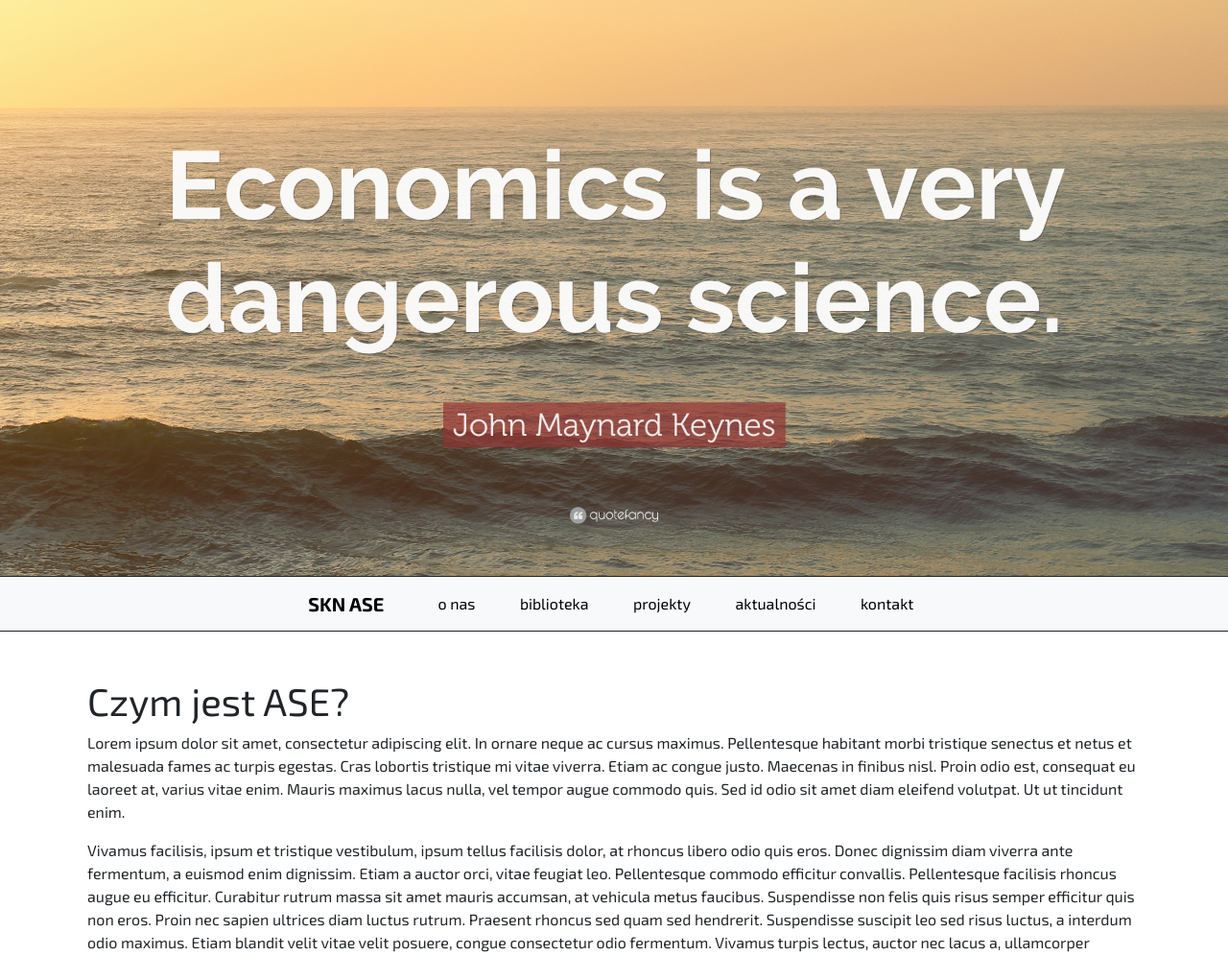
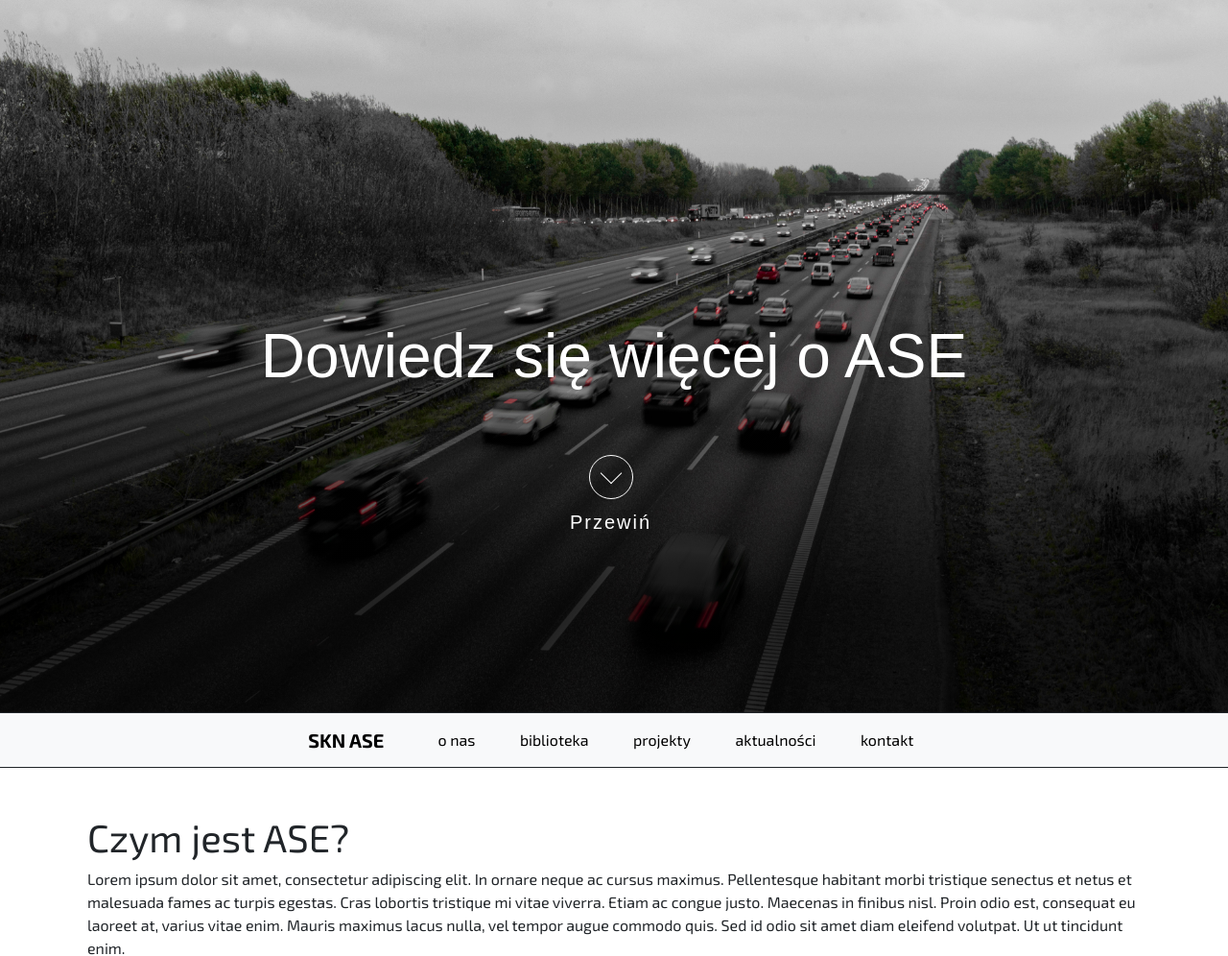
Before and after one commit to azolkos/sknase, a Django app: page / in a window 1280 px wide. Shown: the top 996 px of the page at 96% size. Run offline with Django 3.2, Linux system fonts and the light colour scheme; some libraries are stand-ins or nearby versions.

Commit message:
1. Added better main page. 2. New design philosophy.

```diff
--- a/static/css/master.css
+++ b/static/css/master.css
@@ -5,21 +5,113 @@ html, body {
     margin: 0;
 }
 
-/* body {
-	margin-left: calc(100vw - 100%);
-} */
-
-.bg {
-    /* The image used */
-    background-image: url("../img/backgrounds/bg_main.jpg");
-
-    /* Full height */
-    height: 75%;
-
-    /* Center and scale the image nicely */
+/* BACKGROUNDS */
+.cover {
+    /* background-attachment: fixed; */
     background-position: center;
     background-repeat: no-repeat;
     background-size: cover;
+}
+.bg_main {
+    background-image: url('../img/backgrounds/bg_main.jpg');
+	height: calc(100% - 58px);
+	background-attachment: fixed;
+}
+.bg_onas {
+	background-image: url('../img/backgrounds/bg_main.jpg');
+	height: 25%;
+}
+.bg_biblioteka {
+	background-image: url('../img/backgrounds/bg_main.jpg');
+	height: 25%;
+}
+.bg_projekty {
+	background-image: url('../img/backgrounds/bg_main.jpg');
+	height: 25%;
+}
+.bg_aktualnosci {
+	background-image: url('../img/backgrounds/bg_main.jpg');
+	height: 25%;
+}
+.bg_kontakt {
+	background-image: url('../img/backgrounds/bg_main.jpg');
+	height: 25%;
+}
+
+/* Place text in the middle of the image */
+section {
+	position: relative;
+	width: 100%;
+	height: 100%;
+}
+section::after {
+	position: absolute;
+	bottom: 0;
+	left: 0;
+	content: '';
+	width: 100%;
+	height: 80%;
+	background: -webkit-linear-gradient(top,rgba(0,0,0,0) 0,rgba(0,0,0,.8) 80%,rgba(0,0,0,.8) 100%);
+	background: linear-gradient(to bottom,rgba(0,0,0,0) 0,rgba(0,0,0,.8) 80%,rgba(0,0,0,.8) 100%);
+}
+section h1 {
+	position: absolute;
+	top: 50%;
+	left: 50%;
+	z-index: 2;
+	-webkit-transform: translate(-50%, -50%);
+	transform: translate(-50%, -50%);
+	color: #fff;
+	font : normal 400 64px/1 'Josefin Sans', sans-serif;
+	text-align: center;
+	white-space: nowrap;
+}
+
+#GREETING a {
+	padding-top: 60px;
+}
+#GREETING a span {
+	position: absolute;
+	top: 0;
+	left: 50%;
+	width: 46px;
+	height: 46px;
+	margin-left: -23px;
+	border: 1px solid #fff;
+	border-radius: 100%;
+	box-sizing: border-box;
+}
+#GREETING a span::after {
+	position: absolute;
+	top: 50%;
+	left: 50%;
+	content: '';
+	width: 16px;
+	height: 16px;
+	margin: -12px 0 0 -8px;
+	border-left: 1px solid #fff;
+	border-bottom: 1px solid #fff;
+	-webkit-transform: rotate(-45deg);
+	transform: rotate(-45deg);
+	box-sizing: border-box;
+}
+
+.hero-image a {
+	position: absolute;
+	bottom: 20%;
+	left: calc(50% - 46px);
+	z-index: 2;
+	display: inline-block;
+	-webkit-transform: translate(0, -50%);
+	transform: translate(0, -50%);
+	color: #fff;
+	font : normal 400 20px/1 'Josefin Sans', sans-serif;
+	letter-spacing: .1em;
+	text-decoration: none;
+	transition: opacity .3s;
+}
+.hero-image a:hover {
+	opacity: .5;
 }
 
 a:link, a:visited, a:hover, a:active {
--- a/static/js/master.js
+++ b/static/js/master.js
@@ -21,3 +21,22 @@ function closeForm(id) {
 	var x = document.getElementById("form-".concat("", id));
 	x.style.display = 'none'
 }
+
+function navStick() {
+	if (window.pageYOffset >= sticky) {
+		navbar.classList.add("sticky")
+	} else {
+		navbar.classList.remove("sticky");
+	}
+}
+
+$(function() {
+	$("#SCROLL").on("click", function(e) {
+		e.preventDefault();
+		$("html, body").animate(
+			{ scrollTop: $($(this).attr("href")).offset().top },
+			500,
+			"linear"
+		);
+	});
+});
--- a/templates/index.html
+++ b/templates/index.html
@@ -19,7 +19,7 @@
 	<link rel="stylesheet" type="text/css" href="/static/css/linkstyle.css">
 
 	<!-- External scripts -->
-	<script src="https://ajax.googleapis.com/ajax/libs/jquery/3.2.1/jquery.min.js"></script>
+	<script src="https://ajax.aspnetcdn.com/ajax/jQuery/jquery-3.3.1.min.js"></script>
 	<script src="https://maxcdn.bootstrapcdn.com/bootstrap/4.0.0/js/bootstrap.min.js" integrity="sha384-JZR6Spejh4U02d8jOt6vLEHfe/JQGiRRSQQxSfFWpi1MquVdAyjUar5+76PVCmYl" crossorigin="anonymous"></script>
 
 	<!-- Custom scripts -->
@@ -34,7 +34,38 @@
 <body>
 
 	<!-- HEADER -->
-	<div id="HEADER" class="w3-hide-small container-fluid bg"></div>
+	<div id="HEADER" class="w3-hide-small cover">
+		<section id="GREETING" class="hero-image w3-hide">
+			<h1>Dowiedz się więcej o ASE</h1>
+			<a id="SCROLL" href="#NAVIGATION"><span></span>Przewiń</a>
+		</section>
+	</div>
+	<script type="text/javascript">
+		var currentPage = "{{request.path}}";
+		var coverDiv = document.getElementById("HEADER");
+		var greet = document.getElementById("GREETING")
+		switch(currentPage) {
+			case "/":
+				coverDiv.classList.add("bg_main");
+				greet.classList.remove("w3-hide")
+				break;
+			case "/onas/":
+				coverDiv.classList.add("bg_onas");
+				break;
+			case "/biblioteka/":
+				coverDiv.classList.add("bg_biblioteka");
+				break;
+			case "/projekty/":
+				coverDiv.classList.add("bg_projekty");
+				break;
+			case "/aktualnosci/":
+				coverDiv.classList.add("bg_aktualnosci");
+				break;
+			case "/kontakt/":
+				coverDiv.classList.add("bg_kontakt");
+				break;
+		}
+	</script>
 
 	<!-- NAVIGATION -->
 	<nav id="NAVIGATION" class="navbar navbar-expand-sm navbar-light bg-light cl-effect-1" data-toggle="affix" >
@@ -61,19 +92,10 @@
 	</div>
 
 	<!-- Sticky navbar script -->
-	<script>
-			window.onscroll = function() {navStick()};
-
-			var navbar = document.getElementById("NAVIGATION");
-			var sticky = navbar.offsetTop;
-
-			function navStick() {
-				if (window.pageYOffset >= sticky) {
-					navbar.classList.add("sticky")
-				} else {
-					navbar.classList.remove("sticky");
-				}
-			}
+	<script type="text/javascript">
+		window.onscroll = function() {navStick()};
+		var navbar = document.getElementById("NAVIGATION");
+		var sticky = navbar.offsetTop;
 	</script>
 
 	<!-- FOOTER -->
```
Also changed, not shown: static/img/backgrounds/bg_main.jpg.
